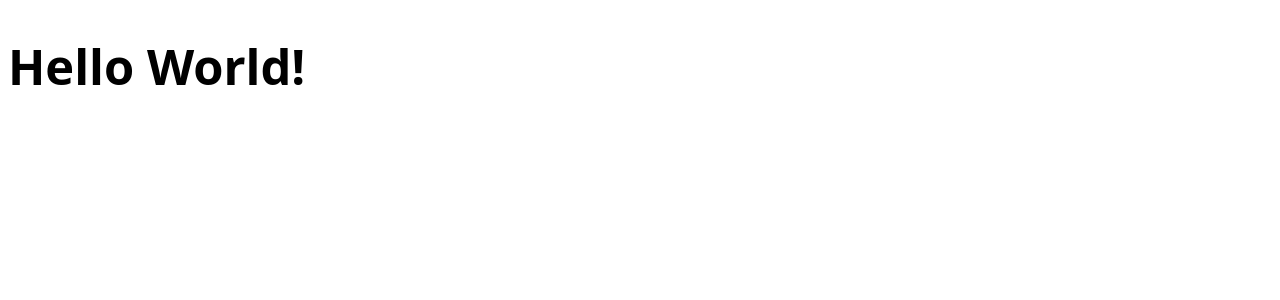
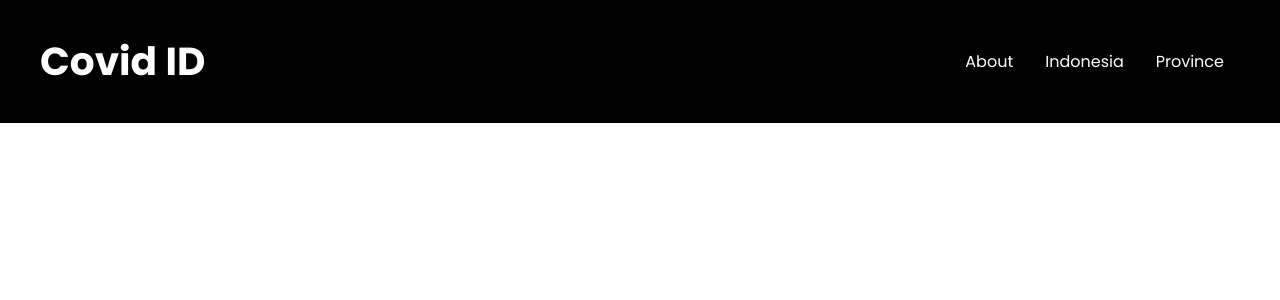
Before and after one commit to raihandotmd/COVIDAPP-UASFE, a React (Vite) app: page / in a window 1280 px wide. Shown: the top 300 px of the page. Built offline with nearby package versions, Linux system fonts and the light colour scheme.

Commit message:
POS-1 feat: navbar component, add css var colors

```diff
--- a/src/App.tsx
+++ b/src/App.tsx
@@ -1,7 +1,8 @@
+import Navbar from "./components/Navbar/Navbar.tsx";
 function App() {
   return (
     <>
-      <h1>Hello World!</h1>
+      <Navbar />
     </>
   );
 }
--- /dev/null
+++ b/src/components/Navbar/Navbar.module.css
@@ -0,0 +1,16 @@
+.navbar {
+  background: var(--primary-color);
+  color: var(--white-color);
+  display: flex;
+  align-items: center;
+  justify-content: space-between;
+  padding: 2rem 2.5rem;
+}
+.navbar__list {
+  list-style: none;
+  display: flex;
+}
+
+.navbar__item {
+  margin: 0 1rem;
+}
--- /dev/null
+++ b/src/components/Navbar/Navbar.tsx
@@ -0,0 +1,18 @@
+import styles from "./Navbar.module.css";
+
+const Navbar = () => {
+  return (
+    <nav className={styles.navbar}>
+      <div>
+        <h2 className={styles.navbar__brand}>Covid ID</h2>
+      </div>
+      <ul className={styles.navbar__list}>
+        <li className={styles.navbar__item}>About</li>
+        <li className={styles.navbar__item}>Indonesia</li>
+        <li className={styles.navbar__item}>Province</li>
+      </ul>
+    </nav>
+  );
+};
+
+export default Navbar;
--- a/src/index.css
+++ b/src/index.css
@@ -1,5 +1,17 @@
+@import url("https://fonts.googleapis.com/css2?family=Poppins:ital,wght@0,100;0,200;0,300;0,400;0,500;0,600;0,700;0,800;0,900;1,100;1,200;1,300;1,400;1,500;1,600;1,700;1,800;1,900&display=swap");
 :root {
   font-family: "Poppins", "Open Sans";
+  --primary-color: #000000;
+  --sec-color: #fca311;
+  --danger-color: #ef476f;
+  --black-color: #14213d;
+  --gray-color: ##64748b;
+  --white-color: #ffffff;
+}
+* {
+  margin: 0;
+  padding: 0;
+  box-sizing: border-box;
 }
 
 h1 {
```
